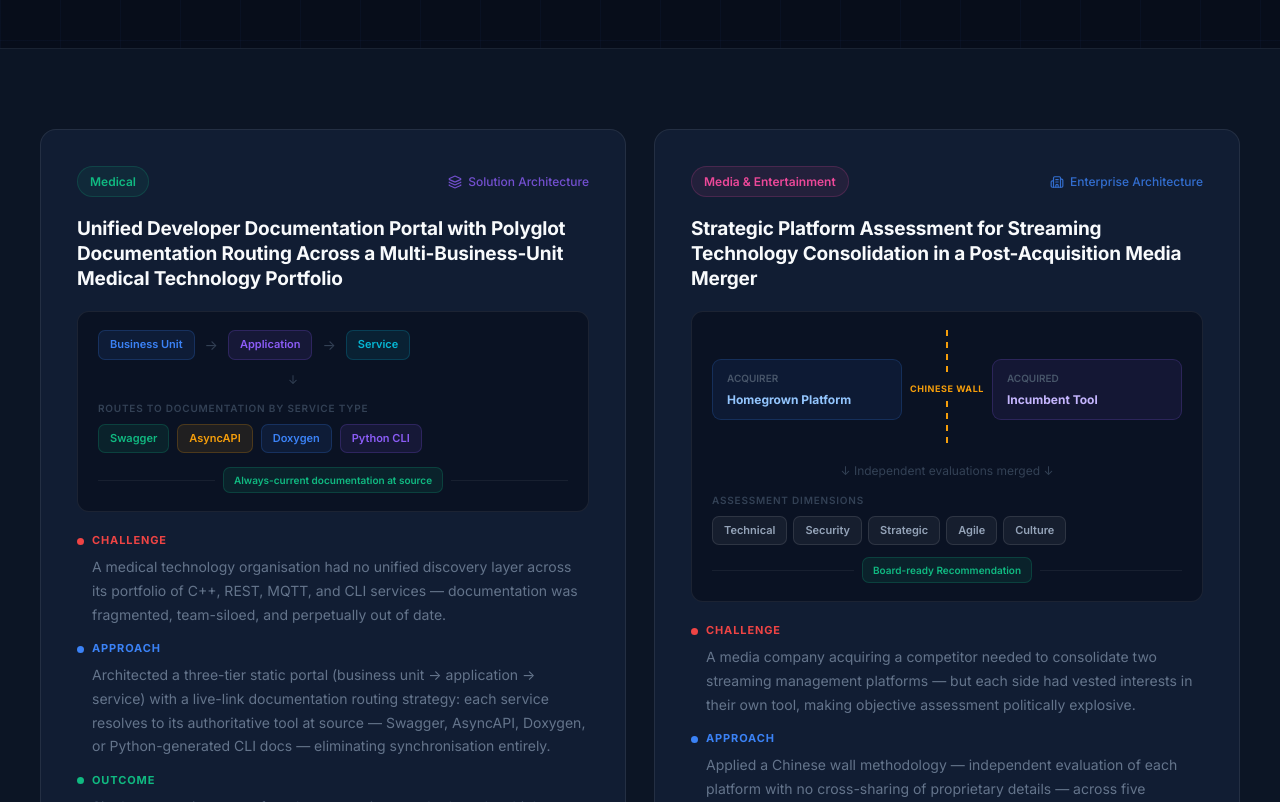
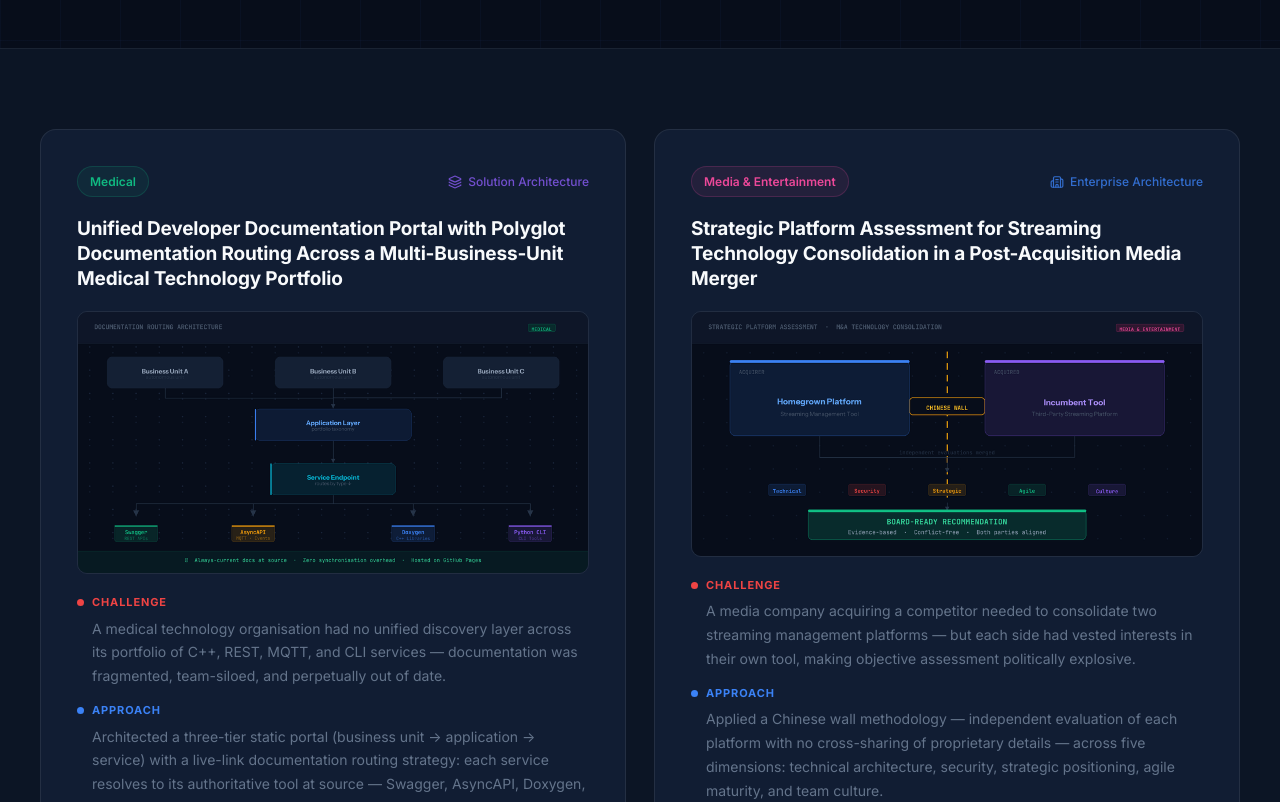
Before and after one commit to suryaprabhakaran/architecture-checkpoint, a Next.js app: page /use-cases in a window 1280 px wide. Shown: the part 440-1242 px from the top of the page. Built offline with nearby package versions, Linux system fonts and the light colour scheme.

Commit message:
Replace CSS diagrams with PNG circuit-precision artwork

```diff
--- a/app/use-cases/page.tsx
+++ b/app/use-cases/page.tsx
@@ -1,5 +1,6 @@
 import type { Metadata } from "next";
 import Link from "next/link";
+import Image from "next/image";
 import { ArrowRight, Building2, Layers, Cloud, Brain } from "lucide-react";
 import CTASection from "@/components/CTASection";
 import UseCaseDiagram from "@/components/UseCaseDiagram";
@@ -169,10 +170,21 @@ export default function UseCasesPage() {
                     {uc.title}
                   </h3>
 
-                  {/* Diagram */}
-                  {uc.diagramType && (
+                  {/* Diagram — PNG if available, CSS fallback otherwise */}
+                  {uc.imageUrl ? (
+                    <div style={{ borderRadius: 10, overflow: "hidden", border: "1px solid rgba(255,255,255,0.07)" }}>
+                      <Image
+                        src={uc.imageUrl}
+                        alt={`Architecture diagram — ${uc.title}`}
+                        width={880}
+                        height={450}
+                        style={{ width: "100%", height: "auto", display: "block" }}
+                        unoptimized
+                      />
+                    </div>
+                  ) : uc.diagramType ? (
                     <UseCaseDiagram type={uc.diagramType} />
-                  )}
+                  ) : null}
 
                   {/* Three labelled sections */}
                   <div
--- a/data/use-cases.ts
+++ b/data/use-cases.ts
@@ -32,6 +32,7 @@ export interface UseCase {
   outcome: string;
   tags: string[];
   diagramType?: "portal-routing" | "split-assessment";
+  imageUrl?: string;   // PNG diagram — overrides diagramType when set
 }
 
 // Industry → colour mapping (add new industries here if needed)
@@ -72,6 +73,7 @@ export const USE_CASES: UseCase[] = [
       "Single entry point across four documentation standards and multiple business units. Documentation drift eliminated by design. Zero maintenance overhead — hosted on GitHub Pages.",
     tags: ["Developer Portal", "Swagger", "AsyncAPI", "Doxygen", "GitHub Pages", "Python"],
     diagramType: "portal-routing",
+    imageUrl: "/diagrams/diagram-portal-routing.png",
   },
   {
     id: "uc-2",
@@ -86,6 +88,7 @@ export const USE_CASES: UseCase[] = [
       "Board-ready report accepted as credible by both parties. Homegrown platform's measurable advantages surfaced objectively. Consolidation programme launched with full organisational alignment.",
     tags: ["M&A", "Strategic Assessment", "Platform Evaluation", "Streaming", "Chinese Wall"],
     diagramType: "split-assessment",
+    imageUrl: "/diagrams/diagram-split-assessment.png",
   },
   {
     id: "uc-3",
```
Also changed, not shown: public/diagrams/diagram-portal-routing.png (added), public/diagrams/diagram-split-assessment.png (added).
